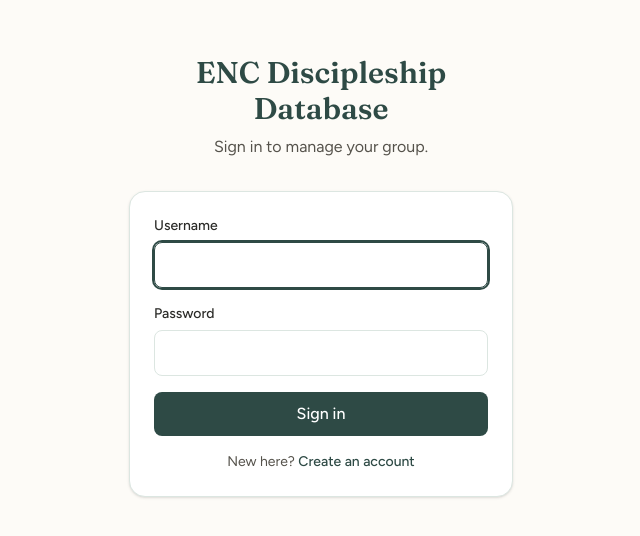
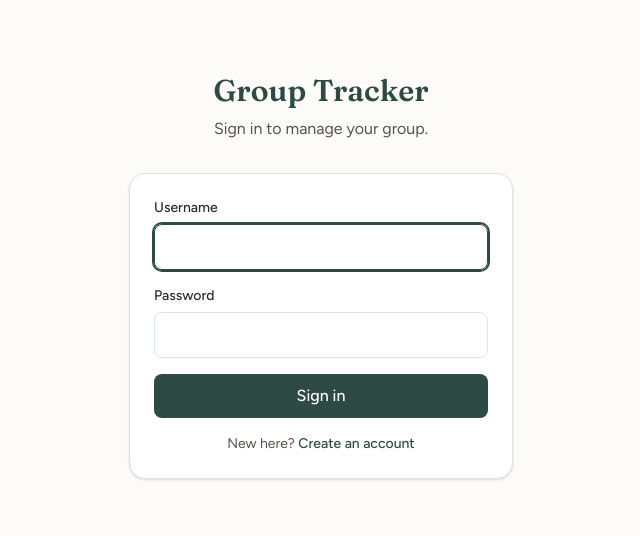
Before and after one commit to buffeddude69/enc_discipleship_database_frontend, a React (Vite) app in the folder church-tracker-frontend/: page /login in a window 1280 px wide. Shown: the part 124-660 px from the top of the page, without its empty margins (319-959 px from the left). Built offline with nearby package versions, Linux system fonts and the light colour scheme; no server answers.

Commit message:
CHANGES
removed input for profile picture

```diff
--- a/church-tracker-frontend/src/api/types.ts
+++ b/church-tracker-frontend/src/api/types.ts
@@ -83,7 +83,6 @@ export interface Member {
   discipleship_stage_name: string | null;
   remarks: string;
   remarks_photo: string | null;
-  profile_picture: string | null;
   needs_update: boolean;
   group_names: string[];
   created_at: string;
--- a/church-tracker-frontend/src/components/Layout.tsx
+++ b/church-tracker-frontend/src/components/Layout.tsx
@@ -30,7 +30,7 @@ export default function Layout() {
       {/* Sidebar -- desktop only */}
       <aside className="hidden md:flex md:flex-col md:w-64 md:shrink-0 border-r border-sage-light bg-white">
         <div className="px-6 py-6 border-b border-sage-light">
-          <h1 className="font-display text-xl font-semibold text-pine">ENC Discipleship Database</h1>
+          <h1 className="font-display text-xl font-semibold text-pine">Group Tracker</h1>
           {user && (
             <div className="mt-1">
               <p className="text-sm text-charcoal-soft">
@@ -75,7 +75,7 @@ export default function Layout() {
       {/* Mobile top bar */}
       <header className="md:hidden flex items-center justify-between px-4 py-3 border-b border-sage-light bg-white sticky top-0 z-10">
         <div className="flex items-center gap-2">
-          <h1 className="font-display text-lg font-semibold text-pine">ENC Discipleship Database</h1>
+          <h1 className="font-display text-lg font-semibold text-pine">Group Tracker</h1>
           {user?.is_staff && (
             <span className="inline-flex items-center gap-1 text-xs font-medium text-pine bg-sage-light rounded-full px-2 py-0.5">
               ★ Staff
--- a/church-tracker-frontend/src/components/MemberForm.tsx
+++ b/church-tracker-frontend/src/components/MemberForm.tsx
@@ -22,7 +22,6 @@ export default function MemberForm({ initial, onSubmit, submitLabel }: MemberFor
     initial?.discipleship_stage ? String(initial.discipleship_stage) : ""
   );
   const [remarks, setRemarks] = useState(initial?.remarks ?? "");
-  const [profilePicture, setProfilePicture] = useState<File | null>(null);
   const [remarksPhoto, setRemarksPhoto] = useState<File | null>(null);
 
   const [schools, setSchools] = useState<School[]>([]);
@@ -54,7 +53,6 @@ export default function MemberForm({ initial, onSubmit, submitLabel }: MemberFor
         discipleship_stage: discipleshipStageId || null,
         remarks,
       };
-      if (profilePicture) payload.profile_picture = profilePicture;
       if (remarksPhoto) payload.remarks_photo = remarksPhoto;
       await onSubmit(payload);
     } catch (err) {
@@ -73,18 +71,6 @@ export default function MemberForm({ initial, onSubmit, submitLabel }: MemberFor
           <input required value={lastName} onChange={(e) => setLastName(e.target.value)} className={inputClass} />
         </Field>
       </div>
-
-      <Field label="Profile picture">
-        <input
-          type="file"
-          accept="image/*"
-          onChange={(e) => setProfilePicture(e.target.files?.[0] ?? null)}
-          className={inputClass}
-        />
-        {initial?.profile_picture && !profilePicture && (
-          <p className="text-xs text-charcoal-soft mt-1">A photo is already set. Choose a new file to replace it.</p>
-        )}
-      </Field>
 
       <Field label="Gender">
         <select required value={gender} onChange={(e) => setGender(e.target.value as Member["gender"])} className={inputClass}>
--- a/church-tracker-frontend/src/pages/Login.tsx
+++ b/church-tracker-frontend/src/pages/Login.tsx
@@ -33,7 +33,7 @@ export default function Login() {
     <div className="min-h-screen flex items-center justify-center bg-paper px-4">
       <div className="w-full max-w-sm">
         <div className="text-center mb-8">
-          <h1 className="font-display text-3xl font-semibold text-pine">ENC Discipleship Database</h1>
+          <h1 className="font-display text-3xl font-semibold text-pine">Group Tracker</h1>
           <p className="text-charcoal-soft mt-2">Sign in to manage your group.</p>
         </div>
 
--- a/church-tracker-frontend/src/pages/MemberProfile.tsx
+++ b/church-tracker-frontend/src/pages/MemberProfile.tsx
@@ -38,14 +38,6 @@ export default function MemberProfile() {
       )}
 
       <div className="bg-white rounded-2xl border border-sage-light p-6 space-y-4">
-        {member.profile_picture && (
-          <img
-            src={member.profile_picture}
-            alt={`${member.first_name} ${member.last_name}`}
-            className="w-28 h-28 rounded-full object-cover mx-auto"
-          />
-        )}
-
         <Field label="Role" value={ROLE_LABELS[member.role]} />
         <Field label="Gender" value={member.gender === "male" ? "Male" : "Female"} />
         <Field label="Year Level / Life Stage" value={YEAR_LEVEL_LABELS[member.year_level] ?? member.year_level} />
```
